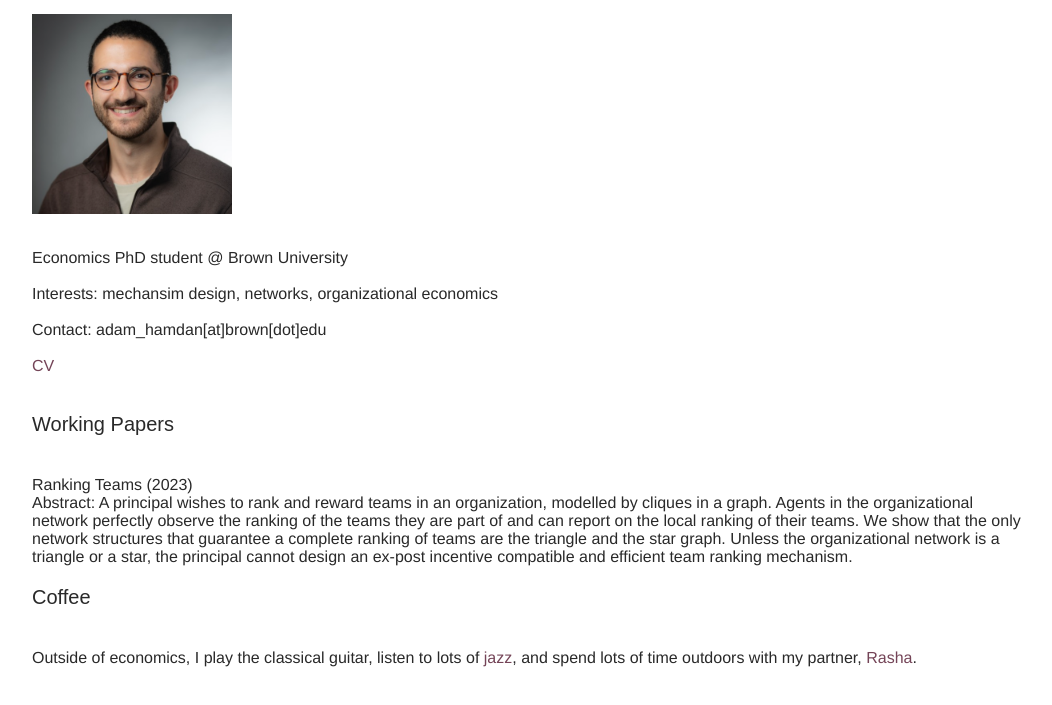
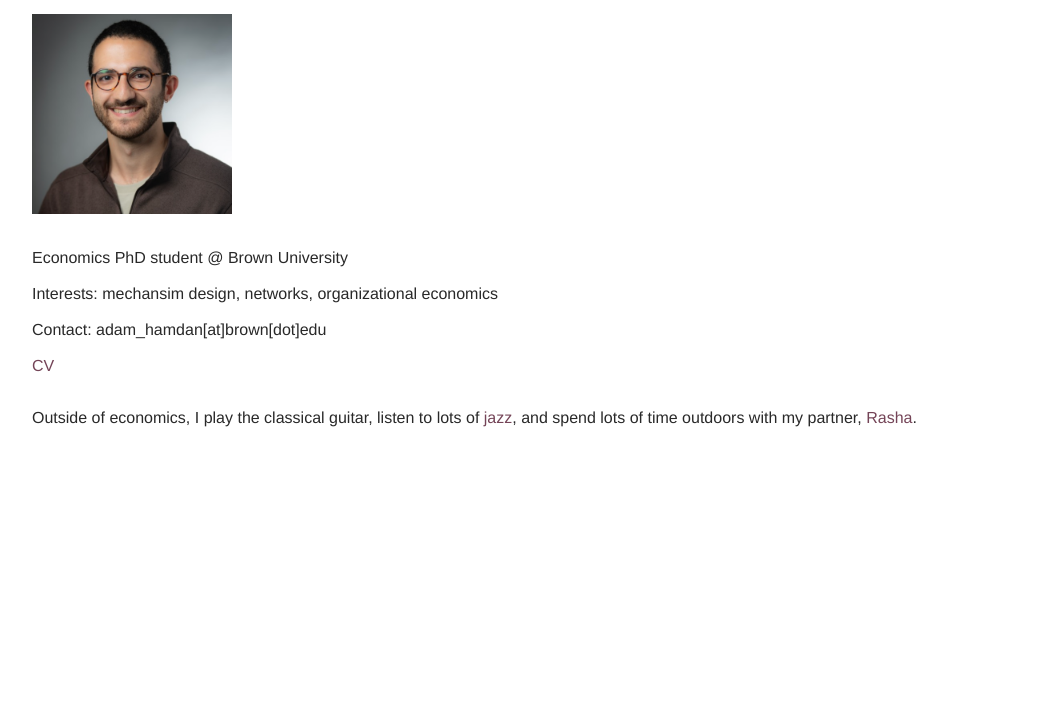
Before and after one commit to adamhamdan250/adamhamdan250.github.io, a plain HTML site: page index.html in a window 1280 px wide. Shown: the part 89-794 px from the top of the page, without its empty margins (16-1068 px from the left). Drawn offline with Linux system fonts and the light colour scheme.

Commit message:
Update index.html

```diff
--- a/index.html
+++ b/index.html
@@ -27,14 +27,6 @@
 
       <a href="CV.pdf" target="_blank">CV</a> <br/><br/>
 
-  <h2> Working Papers </h2>
-
-      <p> Ranking Teams (2023) <br>
-
-      Abstract: A principal wishes to rank and reward teams in an organization, modelled by cliques in a graph. Agents in          the organizational network perfectly observe the ranking of the teams they are part of and can report on the local           ranking of their teams. We show that the only network structures that guarantee a complete ranking of teams are the          triangle and the star graph. Unless the organizational network is a triangle or a star, the principal cannot design an       ex-post incentive compatible and efficient team ranking mechanism. </p>
-
-  <h2> Coffee </h2>
-
   <p>Outside of economics, I play the classical guitar, listen to lots of <a href="https://www.youtube.com/watch?v=rijuSUZo-w0&ab_channel=60otaku4"
       target="_blank">jazz</a>, and spend lots of time outdoors with my partner, <a href="https://rashalama.com/"target="_blank">Rasha</a>.</p>
 
```
